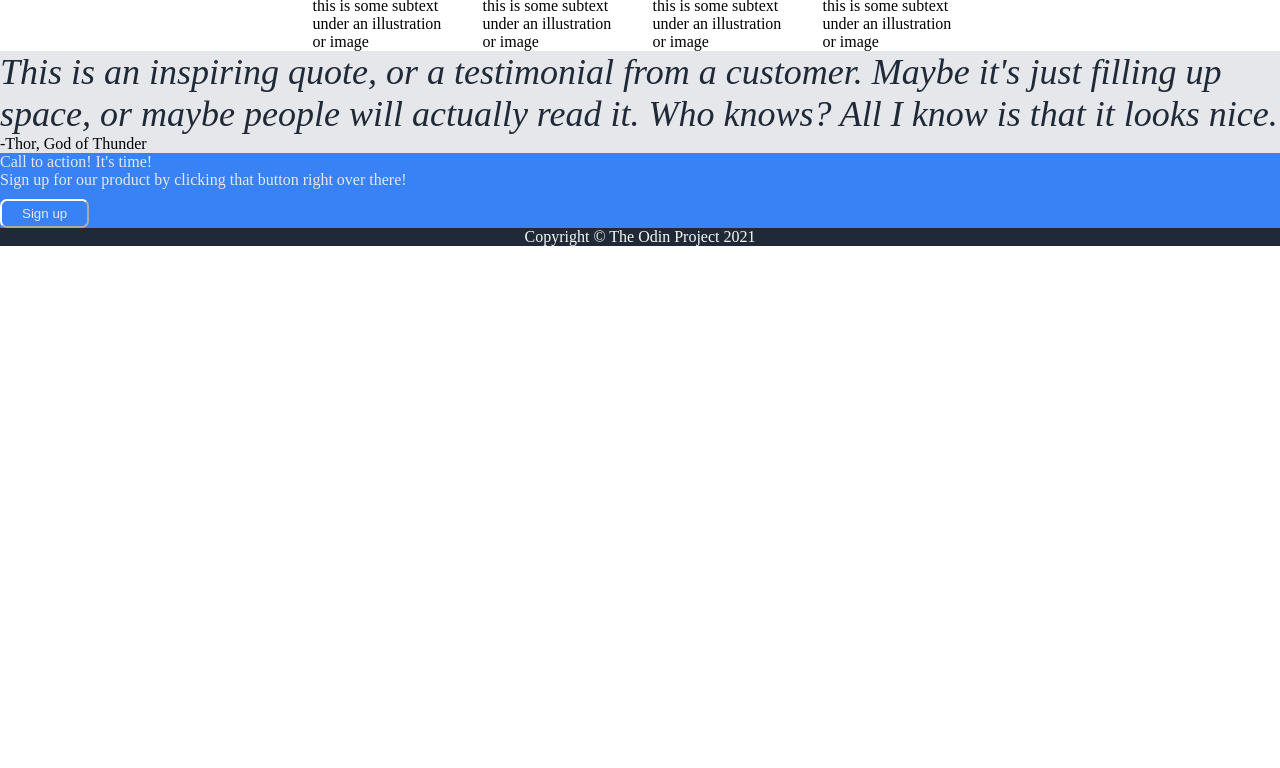
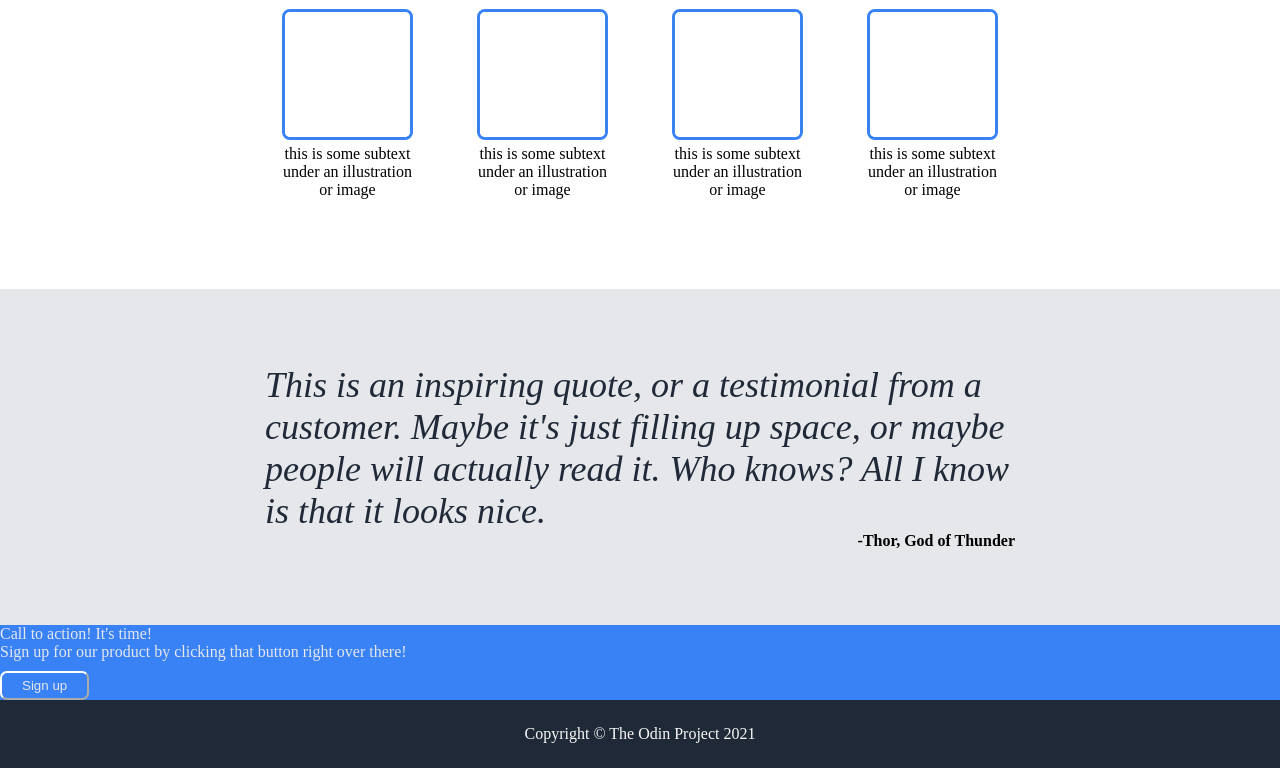
Before and after one commit to TaylerMade/landing-page, a plain HTML site: page index.html in a window 1280 px wide. Shown: the part 594-1362 px from the top of the page. Before the commit the page ends 840 px from the top, so only its background shows below. Drawn offline with Linux system fonts and the light colour scheme.

Commit message:
Style section three

```diff
--- a/index.html
+++ b/index.html
@@ -33,26 +33,28 @@
 
         <div class="images">
         <div class="image-info">
-        <img alt="this is a rounded corner image"></img>
+        <img src="images/white.png" alt="this is a rounded corner image"></img>
         <div class="text">this is some subtext under an illustration or image</div>
         </div>
         <div class="image-info">
-        <img alt="this is a rounded corner image"></img>
+        <img src="images/white.png" alt="this is a rounded corner image"></img>
         <div class="text">this is some subtext under an illustration or image</div>
         </div>
         <div class="image-info">
-        <img alt="this is a rounded corner image"></img>
+        <img src="images/white.png" alt="this is a rounded corner image"></img>
         <div class="text">this is some subtext under an illustration or image</div>
         </div>
         <div class="image-info">
-        <img alt="this is a rounded corner image"></img>
+        <img src="images/white.png" alt="this is a rounded corner image"></img>
         <div class="text">this is some subtext under an illustration or image</div>
         </div>
         </div>
     </div>
     <div class="section-three">
+        <div class="quote-contain">
         <div class="quote">This is an inspiring quote, or a testimonial from a customer. Maybe it's just filling up space, or maybe people will actually read it. Who knows? All I know is that it looks nice.</div>
         <div class="author">-Thor, God of Thunder</div>
+        </div>
     </div>
     <div class="section=four">
         <div class="container">
--- a/style.css
+++ b/style.css
@@ -20,6 +20,7 @@ body {
 .logo {
     font-size: 24px;
     color: #f9faf8;
+    margin-right: 50px;
 }
 
 ul {
@@ -43,11 +44,12 @@ ul {
 
 .hero-contain {
     max-width: 400px;
+    margin-right: 50px;
 }
 
 .hero-main {
     max-width: 400px;
-    flex-wrap: wrap;
+    /* flex-wrap: wrap; */
     font-size: 48px;
     font-weight: bolder;
     color: #f9faf8;
@@ -78,11 +80,10 @@ button {
 /* SECTION TWO */
 .section-two {
     display: flex;
-    flex: 1;
     flex-direction: column;
     justify-content: center;
     align-items: center;
-
+    padding: 30px 0 60px 0;
 }
 
 .random {
@@ -94,28 +95,42 @@ button {
 
 .images {
     display: flex;
-    gap: 25px;
+    margin-bottom: 30px;
+    gap: 50px;
 }
 
 .image-info {
     width: 145px;
+    display: flex;
+    flex-wrap: wrap;
+    justify-content: center;
+    align-items: center;
 }
 
-/* .image-two {
-    width: 145px;
+.image-info > img {
+    border: solid 3px #3882f6;
+    border-radius: 8px;
+    width: 125px;
+    height: 125px;
 }
 
-.image-three {
-    width: 145px;
+.text {
+    margin-top: 5px;
+    text-align: center;
 }
-
-.image-four {
-    width: 145px;
-} */
 
 /* SECTION THREE */
 .section-three {
     background-color: #e5e7eb;
+    display: flex;
+    flex-direction: column;
+    justify-content: center;
+    align-items: center;
+    padding: 75px 0;
+}
+
+.quote-contain {
+    max-width: 750px;
 }
 
 .quote {
@@ -123,6 +138,13 @@ button {
     font-weight: lighter;
     font-style: italic;
     color: #1F2937;
+    padding: 0;
+}
+
+.author {
+    display: flex;
+    justify-content: flex-end;
+    font-weight: bolder;
 }
 
 /* SECTION FOUR */
@@ -131,7 +153,7 @@ button {
     background-color: #3882f6;
 }
 
-.container button {
+.container > button {
     border-color: white;
 }
 
@@ -142,4 +164,5 @@ button {
     display: flex;
     justify-content: center;
     align-items: center;
+    padding: 25px 0;
 }
```
Also changed, not shown: images/white.png (added).
